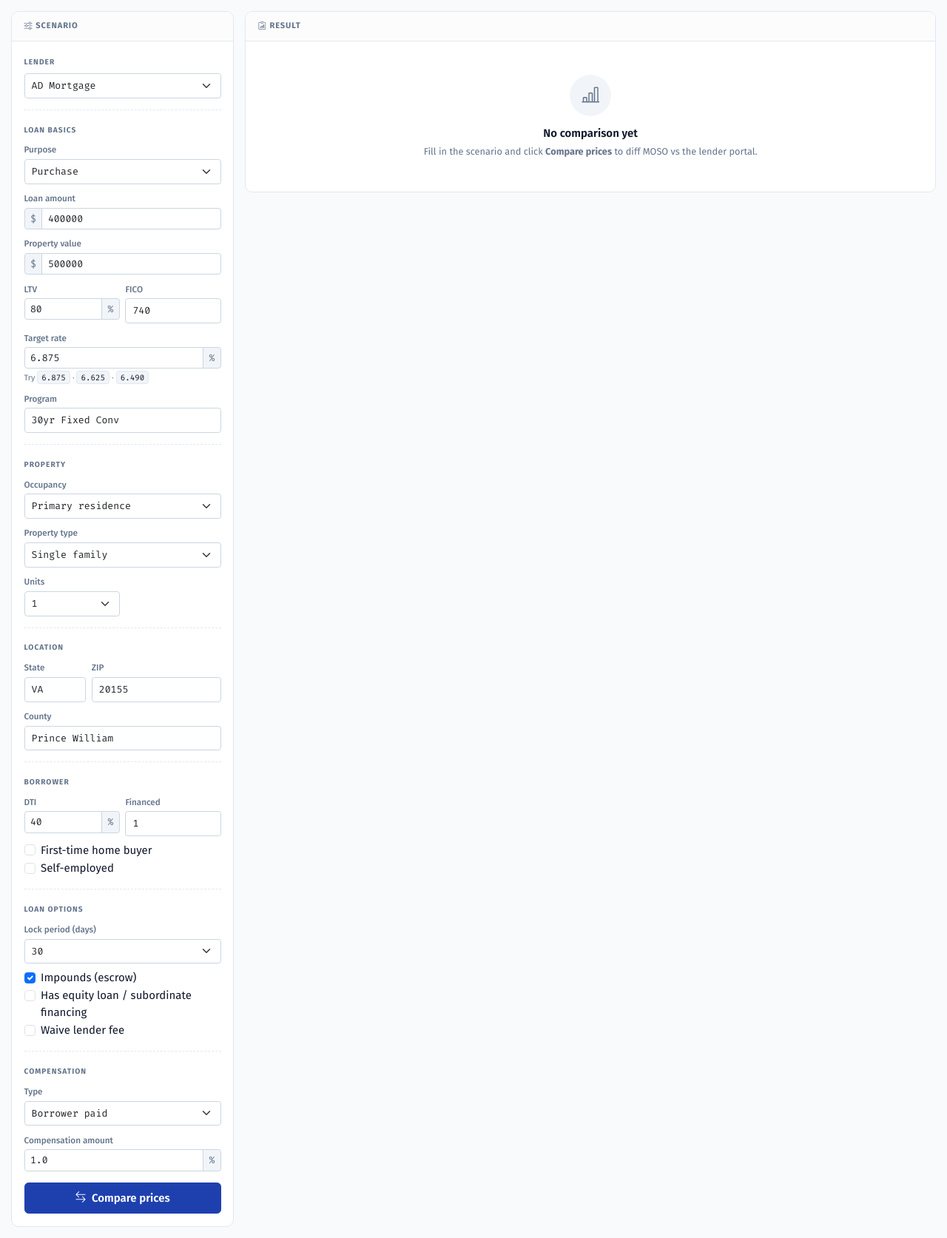
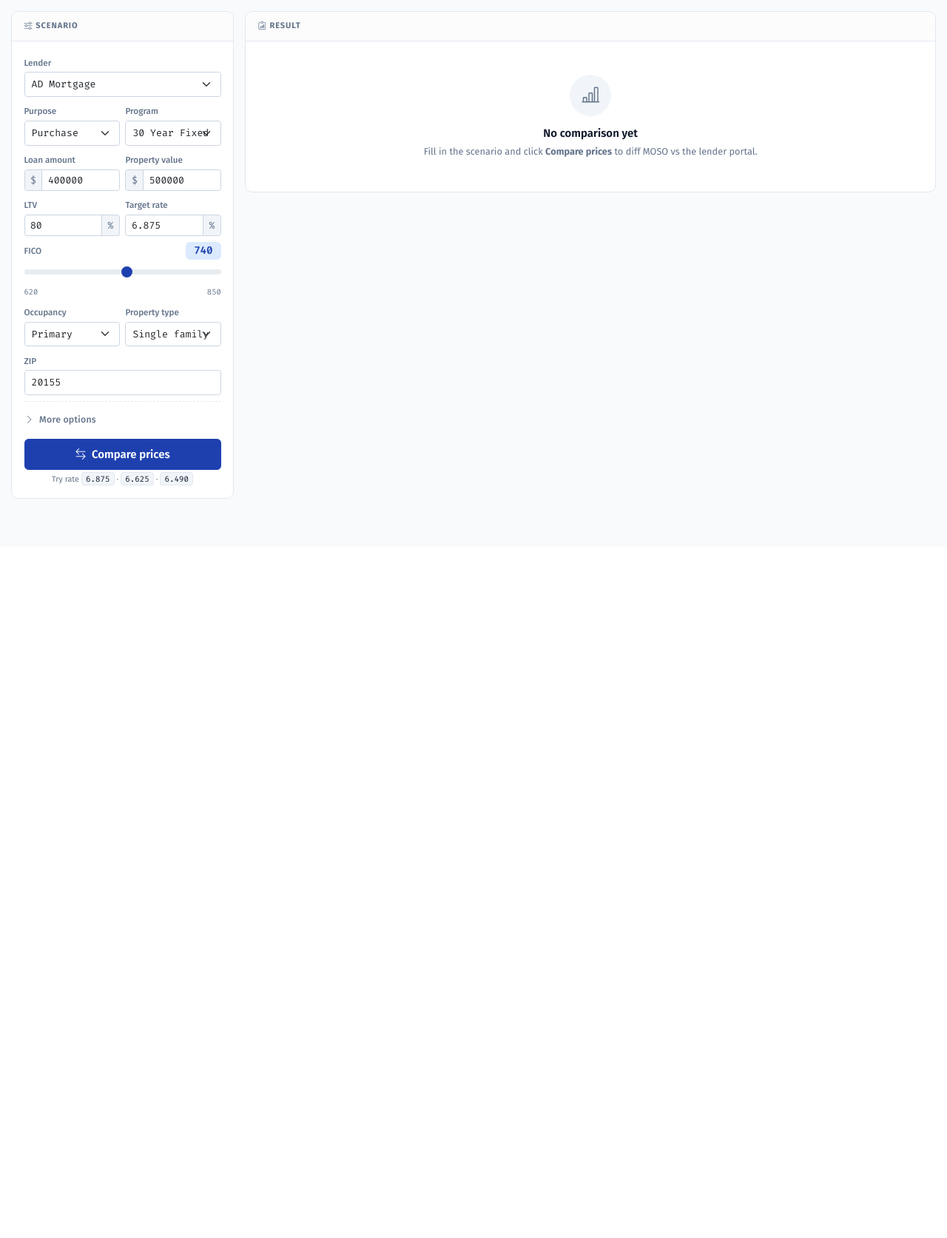
Before and after one commit to moso-trungtn/check-rate-automation, a FastAPI app: page / in a window 1280 px wide. Shown: the part 61-1734 px from the top of the page at 74% size. After the commit the page ends 735 px from the top, so only its background shows below. Run offline with FastAPI, Linux system fonts and the light colour scheme; data that the repository does not hold is empty; parts of the project's set-up code (start-up, migrations or seed data) failed here and were passed over; some libraries are stand-ins or nearby versions.

Commit message:
feat(form): compact 2-col primary criteria + collapsible advanced
UX feedback:
- form too long → collapse advanced into 'More options' panel
- FICO should be a slider like MOSO → replaced number input with
  styled range slider (620–850) and live value badge
- Program should be a dropdown, not free text → select with one
  option ('30 Year Fixed') so future programs slot in
- Location only needs ZIP → hide state/county fields, keep as hidden
  defaults (still in payload; can be ZIP-derived later)

New layout (primary criteria always visible):
  Lender                             | (full width)
  Purpose         | Program           |
  Loan amount     | Property value    |
  LTV             | Target rate       |
  FICO slider with value badge       |
  Occupancy       | Property type     |
  ZIP                                 | (full width)
  ▶ More options …                   |
  [Compare prices]
  Rate hints

Inside 'More options' (collapsed by default):
  Units | Attachment (conditional on Condo)
  DTI | Financed properties
  Lock period | Comp type
  Comp amount (conditional on Borrower paid)
  Checkboxes: Impounds, FTHB, Self-employed, Equity loan,
              Waive lender fee

CSS:
- .cr-range with a red→amber→green gradient track and blue thumb
- .cr-fico-value badge with primary color
- .cr-more-toggle rotates chevron 0°→90° on aria-expanded
- prefers-reduced-motion respected on the chevron

```diff
--- a/static/style.css
+++ b/static/style.css
@@ -391,6 +391,67 @@ button.btn-primary:disabled { background: #94A3B8; border-color: #94A3B8; opacit
   border: 1px solid var(--cr-border);
 }
 
+/* ===== FICO slider ===== */
+.cr-fico-value {
+  font-size: 0.95rem;
+  font-weight: 700;
+  color: var(--bs-primary);
+  background: var(--cr-primary-soft);
+  padding: 0.1rem 0.55rem;
+  border-radius: 6px;
+  min-width: 48px;
+  text-align: center;
+}
+.form-range.cr-range {
+  margin: 0.35rem 0 0;
+}
+.form-range.cr-range::-webkit-slider-thumb {
+  background: var(--bs-primary);
+}
+.form-range.cr-range::-moz-range-thumb {
+  background: var(--bs-primary);
+  border: none;
+}
+.form-range.cr-range::-webkit-slider-runnable-track,
+.form-range.cr-range::-moz-range-track {
+  background: linear-gradient(
+    to right,
+    #dc2626 0%, #f59e0b 30%, #16a34a 70%, #047857 100%
+  );
+  height: 4px;
+  border-radius: 2px;
+}
+.cr-range-bounds {
+  font-size: 0.7rem;
+  color: var(--cr-text-muted);
+  font-family: "Fira Code", monospace;
+  margin-top: 0.1rem;
+}
+
+/* ===== "More options" toggle ===== */
+.cr-more-toggle {
+  color: var(--cr-text-muted);
+  font-weight: 500;
+  text-decoration: none;
+  font-size: 0.82rem;
+  letter-spacing: 0.02em;
+}
+.cr-more-toggle:hover { color: var(--bs-primary); }
+.cr-more-toggle .cr-chevron {
+  transition: transform 0.2s ease;
+  display: inline-block;
+}
+.cr-more-toggle[aria-expanded="true"] .cr-chevron {
+  transform: rotate(90deg);
+}
+@media (prefers-reduced-motion: reduce) {
+  .cr-more-toggle .cr-chevron { transition: none; }
+}
+.cr-more-options {
+  border-top: 1px dashed var(--cr-border);
+  padding-top: 0.85rem;
+}
+
 /* MOSO session dot indicator */
 .cr-session-dot {
   display: inline-block;
--- a/templates/index.html
+++ b/templates/index.html
@@ -58,19 +58,17 @@
         <div class="cr-card-body">
           <form id="scenario-form" autocomplete="off" novalidate>
 
-            <!-- ===== Lender ===== -->
-            <div class="section">
-              <p class="section-title">Lender</p>
-              <select class="form-select form-select-sm" id="lender" name="lender" aria-label="Lender">
+            <!-- ===== Primary criteria (compact 2-col grid) ===== -->
+            <div class="row g-2">
+
+              <div class="col-12">
+                <label for="lender" class="form-label">Lender</label>
+                <select class="form-select form-select-sm" id="lender" name="lender">
                   <option value="ad_mortgage">AD Mortgage</option>
                 </select>
               </div>
 
-            <!-- ===== Loan basics ===== -->
-            <div class="section">
-              <p class="section-title">Loan basics</p>
-              <div class="row g-2">
-                <div class="col-12">
+              <div class="col-6">
                 <label for="purpose" class="form-label">Purpose</label>
                 <select id="purpose" name="purpose" class="form-select form-select-sm">
                   <option value="purchase">Purchase</option>
@@ -78,20 +76,28 @@
                   <option value="cashout">Cash-out</option>
                 </select>
               </div>
-                <div class="col-12">
+              <div class="col-6">
+                <label for="loan_program" class="form-label">Program</label>
+                <select id="loan_program" name="loan_program" class="form-select form-select-sm">
+                  <option value="30yr Fixed Conv">30 Year Fixed</option>
+                </select>
+              </div>
+
+              <div class="col-6">
                 <label for="loan_amount" class="form-label">Loan amount</label>
                 <div class="input-group input-group-sm">
                   <span class="input-group-text">$</span>
                   <input id="loan_amount" type="number" name="loan_amount" class="form-control" value="400000" required>
                 </div>
               </div>
-                <div class="col-12">
+              <div class="col-6">
                 <label for="property_value" class="form-label">Property value</label>
                 <div class="input-group input-group-sm">
                   <span class="input-group-text">$</span>
                   <input id="property_value" type="number" name="property_value" class="form-control" value="500000" required>
                 </div>
               </div>
+
               <div class="col-6">
                 <label for="ltv" class="form-label">LTV</label>
                 <div class="input-group input-group-sm">
@@ -100,38 +106,36 @@
                 </div>
               </div>
               <div class="col-6">
-                  <label for="credit_score" class="form-label">FICO</label>
-                  <input id="credit_score" type="number" name="credit_score" class="form-control form-control-sm" value="740" required>
-                </div>
-                <div class="col-12">
                 <label for="target_rate" class="form-label">Target rate</label>
                 <div class="input-group input-group-sm">
                   <input id="target_rate" type="number" step="0.001" name="target_rate" class="form-control" value="6.875" required>
                   <span class="input-group-text">%</span>
                 </div>
-                  <div class="form-text">Try <span class="cr-kbd">6.875</span> · <span class="cr-kbd">6.625</span> · <span class="cr-kbd">6.490</span></div>
               </div>
+
               <div class="col-12">
-                  <label for="loan_program" class="form-label">Program</label>
-                  <input id="loan_program" type="text" name="loan_program" class="form-control form-control-sm" value="30yr Fixed Conv">
+                <div class="d-flex align-items-baseline justify-content-between">
+                  <label for="credit_score" class="form-label mb-0">FICO</label>
+                  <span class="cr-fico-value font-mono" id="credit_score_display">740</span>
                 </div>
-                <input type="hidden" name="loan_type" value="conventional">
+                <input
+                  id="credit_score" type="range" name="credit_score"
+                  class="form-range cr-range" min="620" max="850" step="1" value="740"
+                  oninput="document.getElementById('credit_score_display').textContent = this.value">
+                <div class="d-flex justify-content-between cr-range-bounds">
+                  <span>620</span><span>850</span>
                 </div>
               </div>
 
-            <!-- ===== Property ===== -->
-            <div class="section">
-              <p class="section-title">Property</p>
-              <div class="row g-2">
-                <div class="col-12">
+              <div class="col-6">
                 <label for="occupancy" class="form-label">Occupancy</label>
                 <select id="occupancy" name="occupancy" class="form-select form-select-sm">
-                    <option value="primary_residence">Primary residence</option>
+                  <option value="primary_residence">Primary</option>
                   <option value="second_home">Second home</option>
                   <option value="investment">Investment</option>
                 </select>
               </div>
-                <div class="col-12">
+              <div class="col-6">
                 <label for="property_type" class="form-label">Property type</label>
                 <select id="property_type" name="property_type" class="form-select form-select-sm" onchange="updateConditionalFields()">
                   <option value="single_family">Single family</option>
@@ -140,6 +144,34 @@
                   <option value="2_to_4_unit">2-4 unit</option>
                 </select>
               </div>
+
+              <div class="col-12">
+                <label for="zip" class="form-label">ZIP</label>
+                <input id="zip" type="text" name="zip" class="form-control form-control-sm" value="20155" maxlength="5" inputmode="numeric" pattern="[0-9]{5}">
+              </div>
+
+              <!-- Hidden: derived defaults; auto-resolved from ZIP later. -->
+              <input type="hidden" name="state" value="VA">
+              <input type="hidden" name="county_name" value="Prince William">
+              <input type="hidden" name="loan_type" value="conventional">
+            </div>
+
+            <!-- ===== Collapsible "More options" ===== -->
+            <div class="cr-more-options mt-2">
+              <button
+                class="btn btn-link btn-sm cr-more-toggle p-0"
+                type="button"
+                data-bs-toggle="collapse"
+                data-bs-target="#more-options-panel"
+                aria-expanded="false"
+                aria-controls="more-options-panel">
+                <i class="bi bi-chevron-right me-1 cr-chevron"></i>
+                More options
+              </button>
+
+              <div class="collapse mt-2" id="more-options-panel">
+                <div class="row g-2">
+
                   <div class="col-6">
                     <label for="actual_number_of_units" class="form-label">Units</label>
                     <select id="actual_number_of_units" name="actual_number_of_units" class="form-select form-select-sm">
@@ -156,32 +188,7 @@
                       <option value="attached">Attached</option>
                     </select>
                   </div>
-              </div>
-            </div>
 
-            <!-- ===== Location ===== -->
-            <div class="section">
-              <p class="section-title">Location</p>
-              <div class="row g-2">
-                <div class="col-4">
-                  <label for="state" class="form-label">State</label>
-                  <input id="state" type="text" name="state" class="form-control form-control-sm" value="VA" maxlength="2" style="text-transform: uppercase;">
-                </div>
-                <div class="col-8">
-                  <label for="zip" class="form-label">ZIP</label>
-                  <input id="zip" type="text" name="zip" class="form-control form-control-sm" value="20155" maxlength="5">
-                </div>
-                <div class="col-12">
-                  <label for="county_name" class="form-label">County</label>
-                  <input id="county_name" type="text" name="county_name" class="form-control form-control-sm" value="Prince William">
-                </div>
-              </div>
-            </div>
-
-            <!-- ===== Borrower ===== -->
-            <div class="section">
-              <p class="section-title">Borrower</p>
-              <div class="row g-2">
                   <div class="col-6">
                     <label for="debt_to_income" class="form-label">DTI</label>
                     <div class="input-group input-group-sm">
@@ -190,10 +197,41 @@
                     </div>
                   </div>
                   <div class="col-6">
-                  <label for="financed_properties" class="form-label">Financed</label>
+                    <label for="financed_properties" class="form-label">Financed properties</label>
                     <input id="financed_properties" type="number" name="financed_properties" class="form-control form-control-sm" value="1" min="1" max="20">
                   </div>
-                <div class="col-12 mt-2">
+
+                  <div class="col-6">
+                    <label for="lock_period" class="form-label">Lock (days)</label>
+                    <select id="lock_period" name="lock_period" class="form-select form-select-sm">
+                      <option value="15">15</option>
+                      <option value="30" selected>30</option>
+                      <option value="45">45</option>
+                      <option value="60">60</option>
+                      <option value="90">90</option>
+                    </select>
+                  </div>
+                  <div class="col-6">
+                    <label for="compensation_type" class="form-label">Comp type</label>
+                    <select id="compensation_type" name="compensation_type" class="form-select form-select-sm" onchange="updateConditionalFields()">
+                      <option value="borrower_paid">Borrower paid</option>
+                      <option value="lender_paid">Lender paid</option>
+                    </select>
+                  </div>
+
+                  <div class="col-12" id="comp-amount-field">
+                    <label for="borrower_paid_compensation" class="form-label">Comp amount</label>
+                    <div class="input-group input-group-sm">
+                      <input id="borrower_paid_compensation" type="number" step="0.01" name="borrower_paid_compensation" class="form-control" value="1.0" min="0" max="10">
+                      <span class="input-group-text">%</span>
+                    </div>
+                  </div>
+
+                  <div class="col-12 mt-1">
+                    <div class="form-check form-check-sm">
+                      <input class="form-check-input" type="checkbox" id="impounds" name="impounds" checked>
+                      <label class="form-check-label" for="impounds">Impounds (escrow)</label>
+                    </div>
                     <div class="form-check form-check-sm">
                       <input class="form-check-input" type="checkbox" id="first_time_home_buyer" name="first_time_home_buyer">
                       <label class="form-check-label" for="first_time_home_buyer">First-time home buyer</label>
@@ -202,57 +240,14 @@
                       <input class="form-check-input" type="checkbox" id="has_self_employed" name="has_self_employed">
                       <label class="form-check-label" for="has_self_employed">Self-employed</label>
                     </div>
-                </div>
-              </div>
-            </div>
-
-            <!-- ===== Loan options ===== -->
-            <div class="section">
-              <p class="section-title">Loan options</p>
-              <div class="row g-2">
-                <div class="col-12">
-                  <label for="lock_period" class="form-label">Lock period (days)</label>
-                  <select id="lock_period" name="lock_period" class="form-select form-select-sm">
-                    <option value="15">15</option>
-                    <option value="30" selected>30</option>
-                    <option value="45">45</option>
-                    <option value="60">60</option>
-                    <option value="90">90</option>
-                  </select>
-                </div>
-                <div class="col-12 mt-2">
-                  <div class="form-check form-check-sm">
-                    <input class="form-check-input" type="checkbox" id="impounds" name="impounds" checked>
-                    <label class="form-check-label" for="impounds">Impounds (escrow)</label>
-                  </div>
                     <div class="form-check form-check-sm">
                       <input class="form-check-input" type="checkbox" id="has_equity_loan" name="has_equity_loan">
-                    <label class="form-check-label" for="has_equity_loan">Has equity loan / subordinate financing</label>
+                      <label class="form-check-label" for="has_equity_loan">Has equity / subordinate loan</label>
                     </div>
                     <div class="form-check form-check-sm">
                       <input class="form-check-input" type="checkbox" id="waive_lender_fee" name="waive_lender_fee">
                       <label class="form-check-label" for="waive_lender_fee">Waive lender fee</label>
                     </div>
-                </div>
-              </div>
-            </div>
-
-            <!-- ===== Compensation ===== -->
-            <div class="section">
-              <p class="section-title">Compensation</p>
-              <div class="row g-2">
-                <div class="col-12">
-                  <label for="compensation_type" class="form-label">Type</label>
-                  <select id="compensation_type" name="compensation_type" class="form-select form-select-sm" onchange="updateConditionalFields()">
-                    <option value="borrower_paid">Borrower paid</option>
-                    <option value="lender_paid">Lender paid</option>
-                  </select>
-                </div>
-                <div class="col-12" id="comp-amount-field">
-                  <label for="borrower_paid_compensation" class="form-label">Compensation amount</label>
-                  <div class="input-group input-group-sm">
-                    <input id="borrower_paid_compensation" type="number" step="0.01" name="borrower_paid_compensation" class="form-control" value="1.0" min="0" max="10">
-                    <span class="input-group-text">%</span>
                   </div>
                 </div>
               </div>
@@ -262,6 +257,9 @@
               <i class="bi bi-arrow-left-right me-1"></i>
               <span class="btn-label">Compare prices</span>
             </button>
+            <div class="form-text mt-1 text-center">
+              Try rate <span class="cr-kbd">6.875</span> · <span class="cr-kbd">6.625</span> · <span class="cr-kbd">6.490</span>
+            </div>
           </form>
         </div>
       </div>
```
Lines whose indentation alone changed are shown as unchanged.
